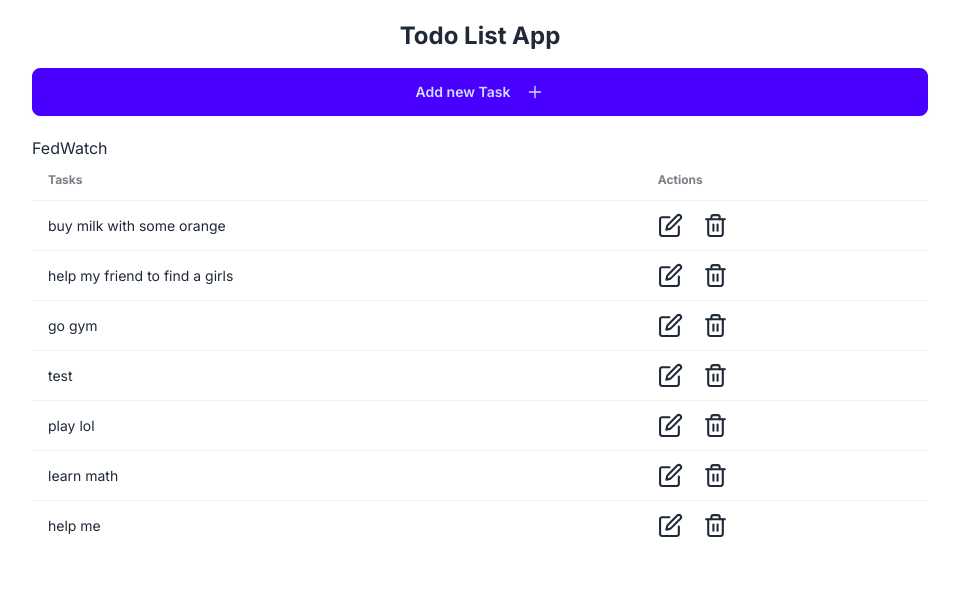
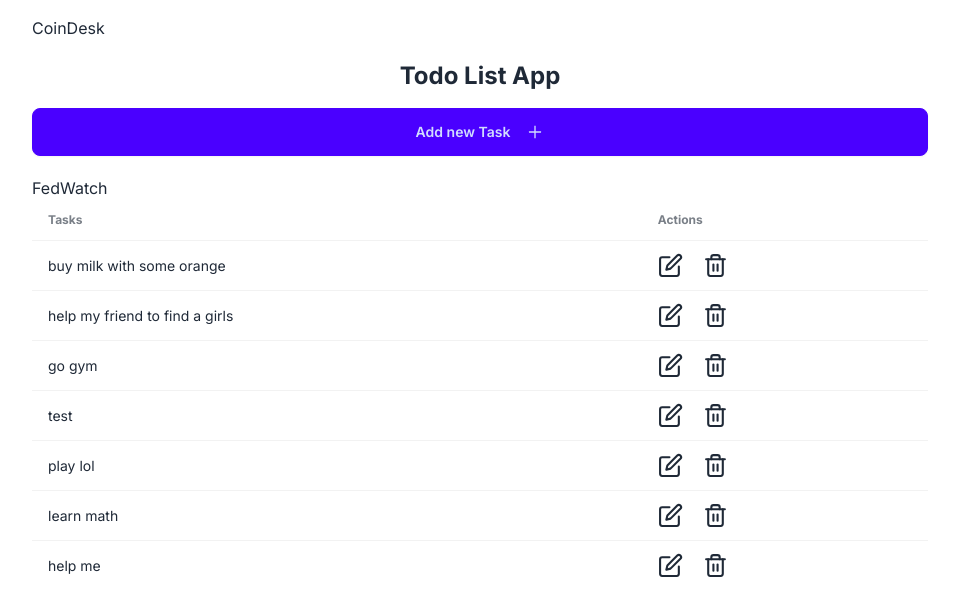
Before and after one commit to SeoDongOk/youtube_Next13_Todo, a Next.js app in the folder simple-todoapp/: page / in a window 1280 px wide. Shown: the top 616 px of the page, without its empty margins (160-1119 px from the left). Built offline with nearby package versions, Linux system fonts and the light colour scheme; data requests are answered from the project's data file.

Commit message:
@add coinmarket api

```diff
--- /dev/null
+++ b/simple-todoapp/app/components/CoinDesk.tsx
@@ -0,0 +1,6 @@
+import React from "react";
+function CoinDesk() {
+  return <div>CoinDesk</div>;
+}
+
+export default CoinDesk;
--- /dev/null
+++ b/simple-todoapp/app/data/coinmarketcap_raw.tsx
@@ -0,0 +1,15 @@
+import React from "react";
+import axios from "axios";
+
+function coinmarketcap_raw() {
+
+  const api_key = process.env.COINMARKETCAP_API_KEY
+  ? ""
+  : process.env.COINMARKETCAP_API_KEY;
+if(api_key === ''){
+  throw.console.error("");
+}
+  return <div>coinmarketcap_raw</div>;
+}
+
+export default coinmarketcap_raw;
--- a/simple-todoapp/app/page.tsx
+++ b/simple-todoapp/app/page.tsx
@@ -1,11 +1,15 @@
 import { getAllTodos } from "@/api";
 import AddTeask from "./components/AddTeask";
 import TodoList from "./components/TodoList";
+import CoinDesk from "./components/CoinDesk";
 
 export default async function Home() {
   const tasks = await getAllTodos();
   return (
     <main className="max-w-4xl mx-auto mt-4">
+      <div>
+        <CoinDesk />
+      </div>
       <div className="text-center my-5 flex flex-col gap-4">
         <h1 className="text-2xl font-bold">Todo List App</h1>
         <AddTeask />
--- a/simple-todoapp/package.json
+++ b/simple-todoapp/package.json
@@ -10,6 +10,7 @@
     "json-server": "json-server --watch data/todos.json --port 3001"
   },
   "dependencies": {
+    "axios": "^1.6.2",
     "next": "14.0.3",
     "react": "^18",
     "react-dom": "^18",
```
Also changed, not shown: 2 other files (tests, documents, lock files or other folders).
